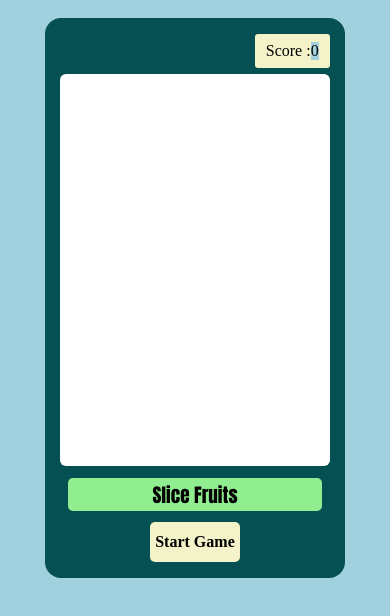
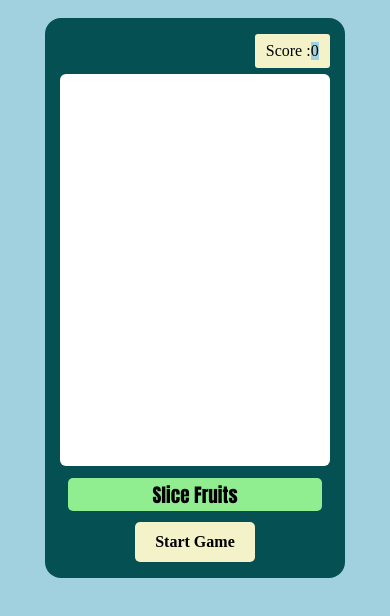
Before and after one commit to Manav-Kadam/fruit, a plain HTML site: page index.html in a window 390 px wide. Shown: the part 104-720 px from the top of the page. Drawn offline with nearby package versions, Linux system fonts and the light colour scheme.

Commit message:
Update style.css

```diff
--- a/style.css
+++ b/style.css
@@ -146,8 +146,8 @@
 
        #startreset{
            top: 90%;
-           width: 30%;
-           left: 35%;
+           width: 40%;
+           left: 30%;
        }
 
        #gameOver{
```
